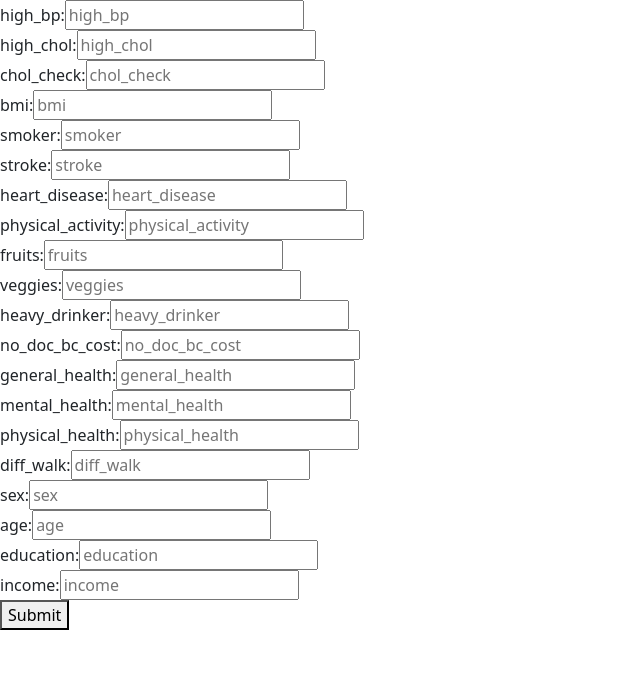
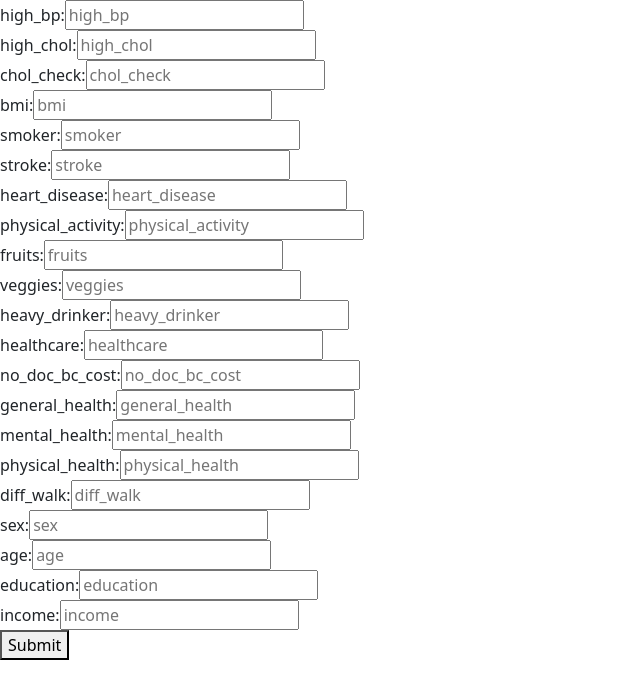
Before and after one commit to arjashok/ecs-171-project, a React (Create React App) app in the folder react_frontend/project_frontend/: page / in a window 1280 px wide. Shown: the top 698 px of the page, without its empty margins (0-640 px from the left). Built offline with nearby package versions, Linux system fonts and the light colour scheme.

Commit message:
Added healthcare feature

```diff
--- a/react_frontend/project_frontend/src/Components/FeatureForm.js
+++ b/react_frontend/project_frontend/src/Components/FeatureForm.js
@@ -15,6 +15,7 @@ function FeatureForm(){
         fruits: "",
         veggies: "",
         heavy_drinker: "",
+        healthcare: "",
         no_doc_bc_cost: "",
         general_health: "",
         mental_health: "",
@@ -42,6 +43,7 @@ function FeatureForm(){
             fruits: data.fruits,
             veggies: data.veggies,
             heavy_drinker: data.heavy_drinker,
+            healthcare: data.healthcare,
             no_doc_bc_cost: data.no_doc_bc_cost,
             general_health: data.general_health,
             mental_health: data.mental_health,
@@ -116,6 +118,10 @@ function FeatureForm(){
                     <input onChange={(e)=>handle(e)} id = "heavy_drinker" value={data.heavy_drinker} placeholder = "heavy_drinker" type="text" name="heavy_drinker"></input>
                 </div>
                 <div>
+                    <label>healthcare:</label>
+                    <input onChange={(e)=>handle(e)} id = "healthcare" value={data.healthcare} placeholder = "healthcare" type="text" name="healthcare"></input>
+                </div>
+                <div>
                     <label>no_doc_bc_cost:</label>
                     <input onChange={(e)=>handle(e)} id = "no_doc_bc_cost" value={data.no_doc_bc_cost} placeholder = "no_doc_bc_cost" type="text" name="no_doc_bc_cost"></input>
                 </div>
```
